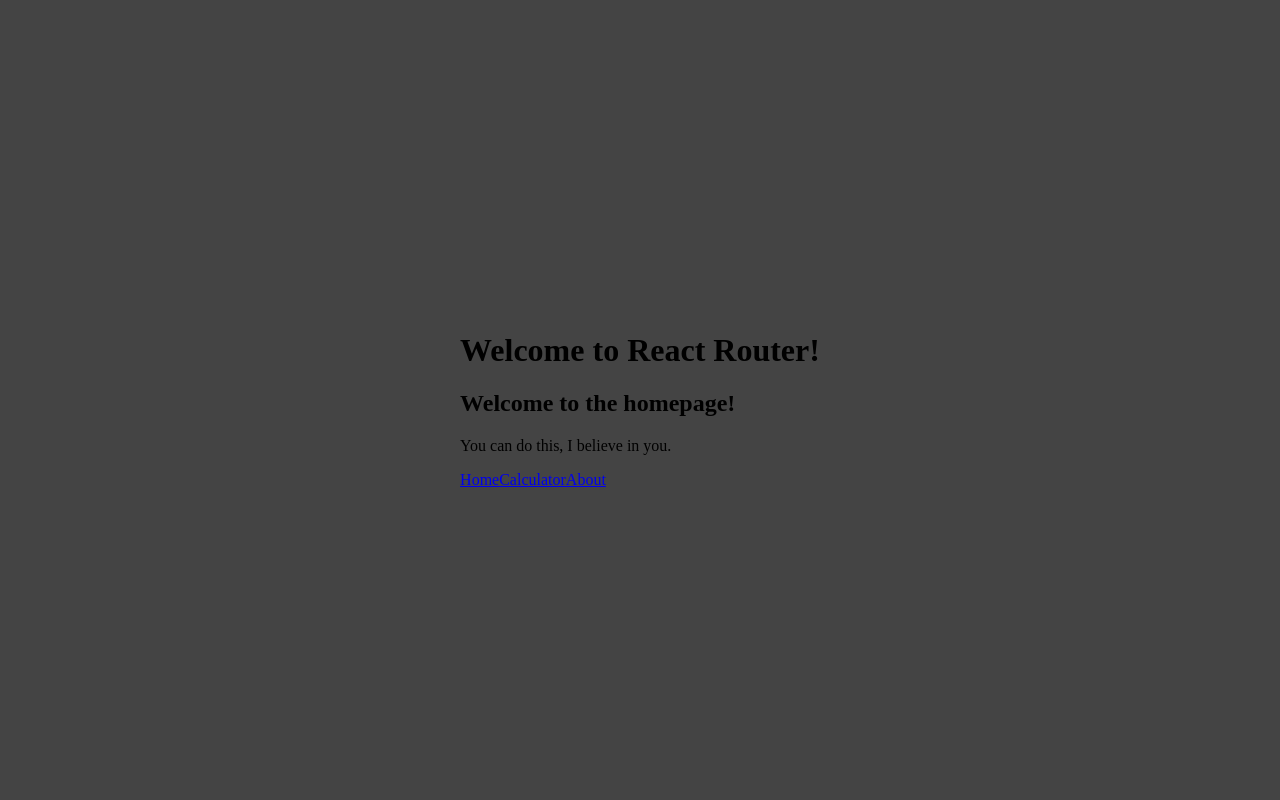
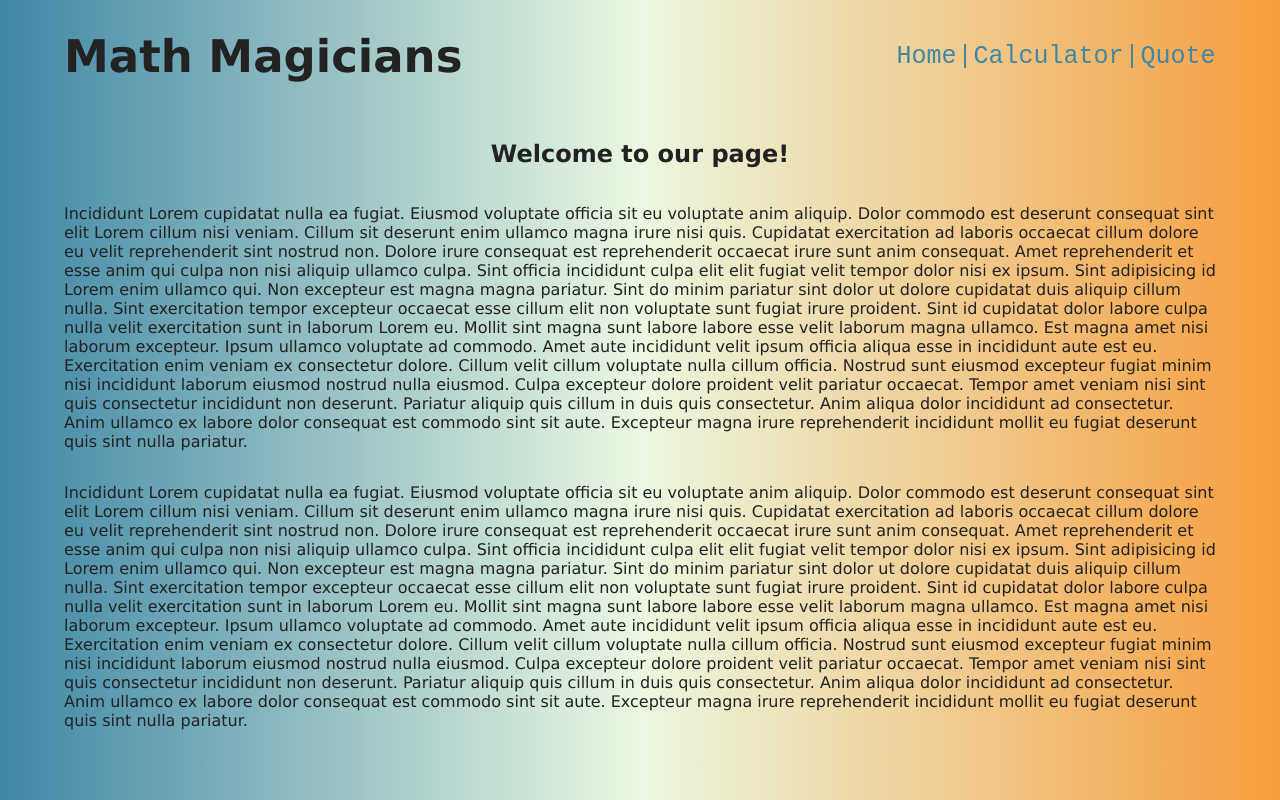
Before and after one commit to carloshs1994/math-magicians, a React (Create React App) app: page / in a window 1280 px wide. Built offline with nearby package versions, Linux system fonts and the light colour scheme.

Commit message:
Finish calculator without components

```diff
--- a/src/App.js
+++ b/src/App.js
@@ -6,14 +6,56 @@ function Home() {
   return (
     <>
       <main>
-        <h2>Welcome to the homepage!</h2>
-        <p>You can do this, I believe in you.</p>
+        <h2>Welcome to our page!</h2>
+        <p>
+          Incididunt Lorem cupidatat nulla ea fugiat. Eiusmod voluptate officia sit
+          eu voluptate anim aliquip. Dolor commodo est deserunt consequat sint elit
+          Lorem cillum nisi veniam. Cillum sit deserunt enim ullamco magna irure nisi quis.
+          Cupidatat exercitation ad laboris occaecat cillum dolore eu velit reprehenderit
+          sint nostrud non. Dolore irure consequat est reprehenderit occaecat irure sunt anim
+          consequat. Amet reprehenderit et esse anim qui culpa non nisi aliquip ullamco culpa.
+          Sint officia incididunt culpa elit elit fugiat velit tempor dolor nisi ex ipsum.
+          Sint adipisicing id Lorem enim ullamco qui. Non excepteur est magna magna pariatur.
+          Sint do minim pariatur sint dolor ut dolore cupidatat duis aliquip cillum nulla.
+          Sint exercitation tempor excepteur occaecat esse cillum elit non voluptate
+          sunt fugiat irure proident. Sint id cupidatat dolor labore culpa nulla velit
+          exercitation sunt in laborum Lorem eu. Mollit sint magna sunt labore labore esse
+          velit laborum magna ullamco. Est magna amet nisi laborum excepteur.
+          Ipsum ullamco voluptate ad commodo. Amet aute incididunt velit ipsum officia
+          aliqua esse in incididunt aute est eu. Exercitation enim veniam ex consectetur dolore.
+          Cillum velit cillum voluptate nulla cillum officia. Nostrud sunt eiusmod
+          excepteur fugiat minim nisi incididunt laborum eiusmod nostrud nulla eiusmod.
+          Culpa excepteur dolore proident velit pariatur occaecat. Tempor amet veniam nisi sint
+          quis consectetur incididunt non deserunt. Pariatur aliquip quis cillum in duis
+          quis consectetur. Anim aliqua dolor incididunt ad consectetur. Anim ullamco ex labore
+          dolor consequat est commodo sint sit aute. Excepteur magna irure reprehenderit incididunt
+          mollit eu fugiat deserunt quis sint nulla pariatur.
+        </p>
+        <p>
+          Incididunt Lorem cupidatat nulla ea fugiat. Eiusmod voluptate officia sit
+          eu voluptate anim aliquip. Dolor commodo est deserunt consequat sint elit
+          Lorem cillum nisi veniam. Cillum sit deserunt enim ullamco magna irure nisi quis.
+          Cupidatat exercitation ad laboris occaecat cillum dolore eu velit reprehenderit
+          sint nostrud non. Dolore irure consequat est reprehenderit occaecat irure sunt anim
+          consequat. Amet reprehenderit et esse anim qui culpa non nisi aliquip ullamco culpa.
+          Sint officia incididunt culpa elit elit fugiat velit tempor dolor nisi ex ipsum.
+          Sint adipisicing id Lorem enim ullamco qui. Non excepteur est magna magna pariatur.
+          Sint do minim pariatur sint dolor ut dolore cupidatat duis aliquip cillum nulla.
+          Sint exercitation tempor excepteur occaecat esse cillum elit non voluptate
+          sunt fugiat irure proident. Sint id cupidatat dolor labore culpa nulla velit
+          exercitation sunt in laborum Lorem eu. Mollit sint magna sunt labore labore esse
+          velit laborum magna ullamco. Est magna amet nisi laborum excepteur.
+          Ipsum ullamco voluptate ad commodo. Amet aute incididunt velit ipsum officia
+          aliqua esse in incididunt aute est eu. Exercitation enim veniam ex consectetur dolore.
+          Cillum velit cillum voluptate nulla cillum officia. Nostrud sunt eiusmod
+          excepteur fugiat minim nisi incididunt laborum eiusmod nostrud nulla eiusmod.
+          Culpa excepteur dolore proident velit pariatur occaecat. Tempor amet veniam nisi sint
+          quis consectetur incididunt non deserunt. Pariatur aliquip quis cillum in duis
+          quis consectetur. Anim aliqua dolor incididunt ad consectetur. Anim ullamco ex labore
+          dolor consequat est commodo sint sit aute. Excepteur magna irure reprehenderit incididunt
+          mollit eu fugiat deserunt quis sint nulla pariatur.
+        </p>
       </main>
-      <nav>
-        <Link to="/">Home</Link>
-        <Link to="/calculator">Calculator</Link>
-        <Link to="/about">About</Link>
-      </nav>
     </>
   );
 }
@@ -22,43 +64,45 @@ function CalculatorPage() {
   return (
     <>
       <main>
-        <Calculator />
+        <section className="calculator-container">
+          <h2>Let&apos;s do some math!</h2>
+          <Calculator />
+        </section>
       </main>
-      <nav>
-        <Link to="/">Home</Link>
-        <Link to="/calculator">Calculator</Link>
-        <Link to="/about">About</Link>
-      </nav>
     </>
   );
 }
 
-function About() {
+function Quote() {
   return (
     <>
       <main>
-        <h2>Who are we?</h2>
-        <p>
-          That feels like an existential question, do not you
-          think?
-        </p>
+        <h2>
+          &quot;It&apos;s the inspired student that continues to learn on their own.
+          That&apos;s what separates the real achievers in the world from those who pedal along,
+          finishing assignments.&quot; – Neil DeGrasse Tyson
+        </h2>
       </main>
-      <nav>
-        <Link to="/">Home</Link>
-        <Link to="/calculator">Calculator</Link>
-        <Link to="/about">About</Link>
-      </nav>
     </>
   );
 }
 
 const App = () => (
   <div className="App">
-    <h1>Welcome to React Router!</h1>
+    <header>
+      <h1>Math Magicians</h1>
+      <nav>
+        <Link to="/">Home</Link>
+        <span>|</span>
+        <Link to="/calculator">Calculator</Link>
+        <span>|</span>
+        <Link to="/quote">Quote</Link>
+      </nav>
+    </header>
     <Routes>
       <Route path="/" element={<Home />} />
       <Route path="calculator" element={<CalculatorPage />} />
-      <Route path="about" element={<About />} />
+      <Route path="quote" element={<Quote />} />
     </Routes>
   </div>
 );
--- a/src/styles/index.scss
+++ b/src/styles/index.scss
@@ -1,20 +1,61 @@
 body {
-  background-color: #444;
-  display: flex;
-  justify-content: center;
-  align-items: center;
+  background: linear-gradient(0.25turn, #3f87a6, #ebf8e1, #f69d3c);
   width: 100vw;
   height: 100vh;
   margin: 0;
+  font-family: 'Lucida Sans', 'Lucida Sans Regular', 'Lucida Grande', 'Lucida Sans Unicode', Geneva, Verdana, sans-serif;
+  color: #222;
+}
+
+header {
+  display: flex;
+  justify-content: space-between;
+  align-items: center;
+  padding: 0 5%;
+
+  h1 {
+    font-size: 45px;
+  }
+
+  nav {
+    width: 25vw;
+    display: flex;
+    justify-content: space-around;
+
+    a,
+    span {
+      font-family: 'Courier New', Courier, monospace;
+      font-size: 25px;
+      text-decoration: none;
+      color: #3f87a6;
+    }
+  }
+}
+
+main {
+  display: flex;
+  flex-direction: column;
+  justify-content: center;
+  align-items: center;
+  padding: 0 5%;
+  height: 80vh;
 }
 
 .calculator {
   background-color: gray;
-  width: 500px;
-  height: 420px;
+  width: 50vw;
+  height: 42vw;
   display: grid;
   grid-template-columns: repeat(4, 1fr);
   gap: 1px;
+  margin: auto 0;
+
+  &-container {
+    display: flex;
+    justify-content: space-between;
+    width: 100%;
+    height: 100%;
+  }
 
   &-screen {
     grid-column: span 4;
```
